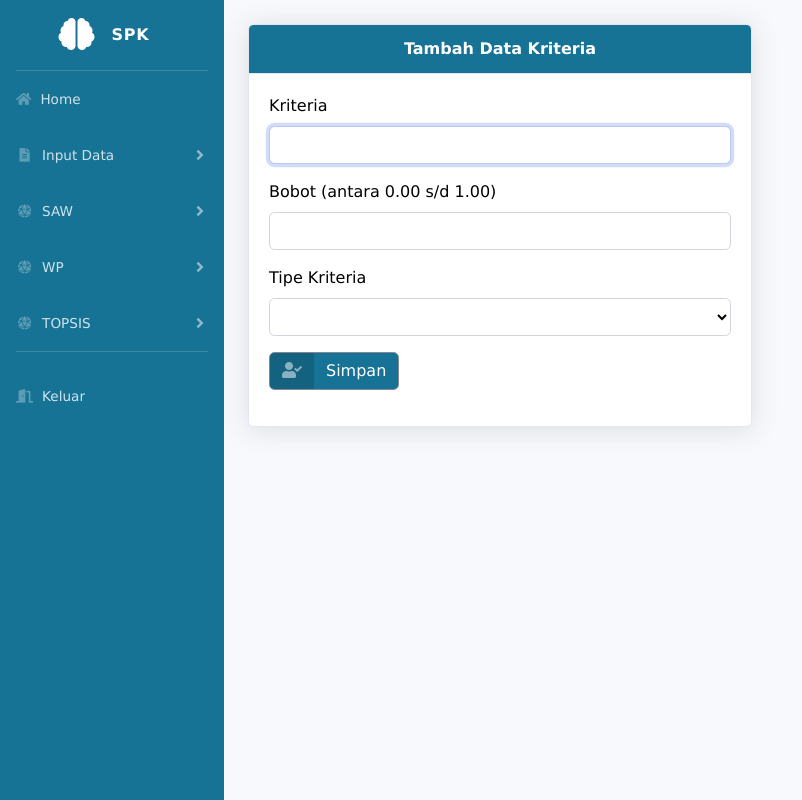
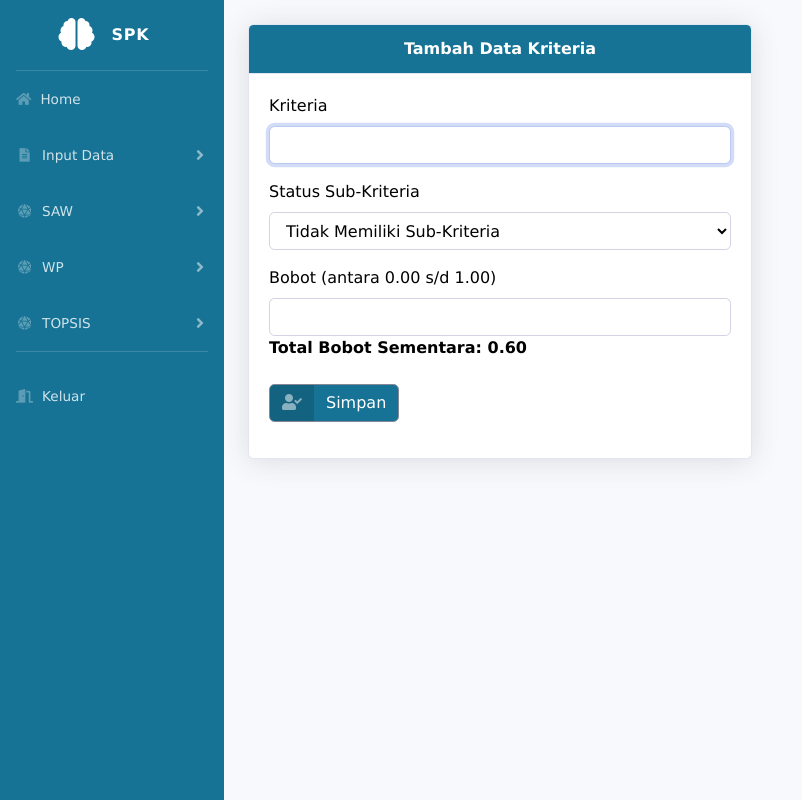
Before and after one commit to ateritori/dss, a PHP site: page /dashboard.php?url=tambahkriteria in a window 1280 px wide. Shown: the whole page, without its empty margins (0-802 px from the left). Run offline with PHP 8.4, Linux system fonts and the light colour scheme; a user stored in the database is signed in; data comes from the database, SQL or seed files in the repository.

Commit message:
update kriteria

```diff
--- a/tambahkriteria.php
+++ b/tambahkriteria.php
@@ -1,11 +1,53 @@
     <?php
-if (!isset($_SESSION['username'])) {
-?>
-    <script type="text/javascript">
-        alert('Anda Belum Login');
-        window.location = 'index.php';
-    </script>
-<?php
+    require 'config/koneksi.php';
+
+    // Query untuk mendapatkan total bobot kriteria yang sudah tersimpan
+    $query_total_bobot = "SELECT SUM(bobot_kriteria) AS total_bobot FROM Kriteria";
+    $result = $conn->query($query_total_bobot);
+    $row = $result->fetch_assoc();
+    $total_bobot = $row['total_bobot'] ?? 0; // Jika total bobot kosong, anggap sebagai 0
+
+    if ($_SERVER["REQUEST_METHOD"] == "POST") {
+        // Cek apakah kriteria kosong
+        if (empty($_POST['kriteria'])) {
+            echo "<script>alert('Kriteria tidak boleh kosong'); window.location = 'dashboard.php?url=tambahkriteria';</script>";
+            exit();
+        }
+
+        // Mendapatkan input dari form
+        $kriteria = $_POST['kriteria'];
+        $bobot = isset($_POST['bobot']) && $_POST['bobot'] !== "" ? $_POST['bobot'] : NULL;
+        $atribut = isset($_POST['atribut']) && $_POST['atribut'] !== "" ? $_POST['atribut'] : NULL; // Ini bisa NULL jika tidak dipilih
+        $status_sub = $_POST['status_sub']; // Mendapatkan status sub-kriteria dari dropdown
+
+        // Validasi apakah bobot_kriteria diisi
+        if ($bobot === NULL) {
+            echo "<script>alert('Bobot kriteria harus diisi'); window.location = 'dashboard.php?url=tambahkriteria';</script>";
+            exit();
+        }
+
+        // Cek apakah bobot yang baru akan membuat total bobot lebih dari 1
+        if ($total_bobot + $bobot > 1) {
+            echo "<script>alert('Total bobot kriteria tidak boleh lebih dari 1. Total bobot saat ini: $total_bobot'); window.location = 'dashboard.php?url=tambahkriteria';</script>";
+            exit();
+        }
+
+        // Menyiapkan query dengan prepared statements untuk menyimpan data ke tabel Kriteria
+        $query = "INSERT INTO Kriteria (nama_kriteria, bobot_kriteria, tipe_kriteria, punyasub) VALUES (?, ?, ?, ?)";
+        $stmt = $conn->prepare($query);
+
+        // Bind parameters. Atribut di-bind sebagai nullable
+        $stmt->bind_param("sdss", $kriteria, $bobot, $atribut, $status_sub);
+
+        // Eksekusi query
+        if ($stmt->execute()) {
+            echo "<script>alert('Data Berhasil Disimpan'); window.location = 'dashboard.php?url=kriteria';</script>";
+        } else {
+            echo "<script>alert('Gagal Menyimpan Data: " . $conn->error . "'); window.location = 'dashboard.php?url=kriteria';</script>";
+        }
+
+        // Tutup statement
+        $stmt->close();
     }
     ?>
 
@@ -13,16 +55,14 @@ if (!isset($_SESSION['username'])) {
     <html lang="en">
 
     <head>
-
         <meta charset="utf-8">
         <meta http-equiv="X-UA-Compatible" content="IE=edge">
         <meta name="viewport" content="width=device-width, initial-scale=1, shrink-to-fit=no">
         <meta name="description" content="">
         <meta name="author" content="">
-
         <title>TAMBAH DATA</title>
-
-</head>
+        <!-- Tambahkan jQuery -->
+        <script src="https://code.jquery.com/jquery-3.6.0.min.js"></script>
         <style type="text/css">
             form {
                 width: 100%;
@@ -40,68 +80,49 @@ if (!isset($_SESSION['username'])) {
                 margin-bottom: 6px;
                 color: firebrick;
             }
+
+            #tipe_kriteria_container {
+                display: none;
+                /* Sembunyikan tipe kriteria pada awal */
+            }
         </style>
-
-<?php
-require 'config/koneksi.php';
-if ($_SERVER["REQUEST_METHOD"] == "POST") {
-    // Cek apakah kriteria kosong
-    if (empty($_POST['kriteria'])) {
-        echo "<script>alert('Kriteria tidak boleh kosong'); window.location = 'dashboard.php?url=tambahkriteria';</script>";
-        exit();
-    }
-    // Mendapatkan input dari form
-    $kriteria = $_POST['kriteria'];
-    $bobot = isset($_POST['bobot']) && $_POST['bobot'] !== "" ? $_POST['bobot'] : NULL;
-    $atribut = isset($_POST['atribut']) && $_POST['atribut'] !== "" ? $_POST['atribut'] : NULL;
-
-    // Menyiapkan query dengan prepared statements
-    $query = "INSERT INTO Kriteria (nama_kriteria, bobot_kriteria, tipe_kriteria) VALUES (?, ?, ?)";
-    $stmt = $conn->prepare($query);
-
-    // Bind parameters (isi dengan nilai-nilai yang diterima dari form)
-    $stmt->bind_param("sds", $kriteria, $bobot, $atribut);
-
-    // Eksekusi query
-    if ($stmt->execute()) {
-        echo "<script>alert('Data Berhasil Disimpan'); window.location = 'dashboard.php?url=kriteria';</script>";
-    } else {
-        echo "<script>alert('Gagal Menyimpan Data: " . $conn->error . "'); window.location = 'dashboard.php?url=kriteria';</script>";
-    }
-
-    // Tutup statement
-    $stmt->close();
-}
-?>
+    </head>
 
     <body id="page-top">
         <br>
         <div class="card shadow" style="width: 50%;">
-        <div class=" card-header m-0 font-weight-bold" style="text-align:center; background-color: #167395; color: white">Tambah Data Kriteria</div>
+            <div class="card-header m-0 font-weight-bold" style="text-align:center; background-color: #167395; color: white">Tambah Data Kriteria</div>
             <div class="card-body">
                 <form method="post" class="form-horizontal" enctype="multipart/form-data">
-
                     <div class="form-group cols-sm-6">
                         <label style="color: black">Kriteria</label>
                         <input type="text" name="kriteria" value="<?= $kriteria ?>" class="form-control" style="color: black" required autofocus>
-                    <span class="error"><?= $kriteriaErr ?></span>
+                        <span class="error"><?= $kriteriaErr ?? '' ?></span>
+                    </div>
+
+                    <div class="form-group cols-sm-6">
+                        <label style="color: black">Status Sub-Kriteria</label>
+                        <select class="form-control" name="status_sub" id="status_sub" style="color: black">
+                            <option value="0">Tidak Memiliki Sub-Kriteria</option>
+                            <option value="1">Memiliki Sub-Kriteria</option>
+                        </select>
+                    </div>
+
+                    <div class="form-group cols-sm-6" id="tipe_kriteria_container">
+                        <label style="color: black">Tipe Kriteria</label>
+                        <select class="form-control" name="atribut" id="atribut" style="color: black">
+                            <option value="" selected hidden>Pilih Tipe Kriteria</option>
+                            <option value="cost">Cost</option>
+                            <option value="benefit">Benefit</option>
+                        </select>
+                        <span class="error"><?= $atributErr ?? '' ?></span>
                     </div>
 
                     <div class="form-group cols-sm-6">
                         <label style="color: black">Bobot (antara 0.00 s/d 1.00)</label>
-                    <input type="number" step="any" name="bobot" value="<?= $bobot ?>" class="form-control" style="color: black">
-                    <span class="error"><?= $bobotErr ?></span>
-                </div>
-
-                <div class="form-group cols-sm-6">
-                    <label style="color: black">Tipe Kriteria</label>
-                    <select class="form-control" name="atribut" value="<?= $atribut ?>"
-                        style="color: black">
-                        <option hidden></option>
-                        <option value="cost">Cost</option>
-                        <option value="benefit">Benefit</option>
-                    </select>
-                    <span class="error"><?= $atributErr ?></span>
+                        <input type="number" step="any" name="bobot" value="<?= isset($bobot) ? $bobot : '' ?>" class="form-control" style="color: black" required>
+                        <label style="color: black; font-weight: bold;">Total Bobot Sementara: <?= number_format($total_bobot, 2) ?></label>
+                        <span class="error"><?= isset($bobotErr) ? $bobotErr : '' ?></span>
                     </div>
 
                     <div class="form-group cols-sm-6">
@@ -116,6 +137,26 @@ if ($_SERVER["REQUEST_METHOD"] == "POST") {
             </div>
         </div>
 
+        <script>
+            $(document).ready(function() {
+                // Menjalankan fungsi untuk menyembunyikan/menampilkan Tipe Kriteria
+                toggleTipeKriteria();
+
+                // Event listener untuk dropdown Status Sub-Kriteria
+                $('#status_sub').change(function() {
+                    toggleTipeKriteria();
+                });
+
+                function toggleTipeKriteria() {
+                    if ($('#status_sub').val() == '0') { // Jika tidak memiliki sub-kriteria
+                        $('#tipe_kriteria_container').hide();
+                        $('#atribut').val(''); // Mengosongkan pilihan Tipe Kriteria
+                    } else {
+                        $('#tipe_kriteria_container').show();
+                    }
+                }
+            });
+        </script>
     </body>
 
     </html>
```
Also changed, not shown: kriteria.php (+18 -31 lines). Lines whose indentation alone changed are shown as unchanged.
